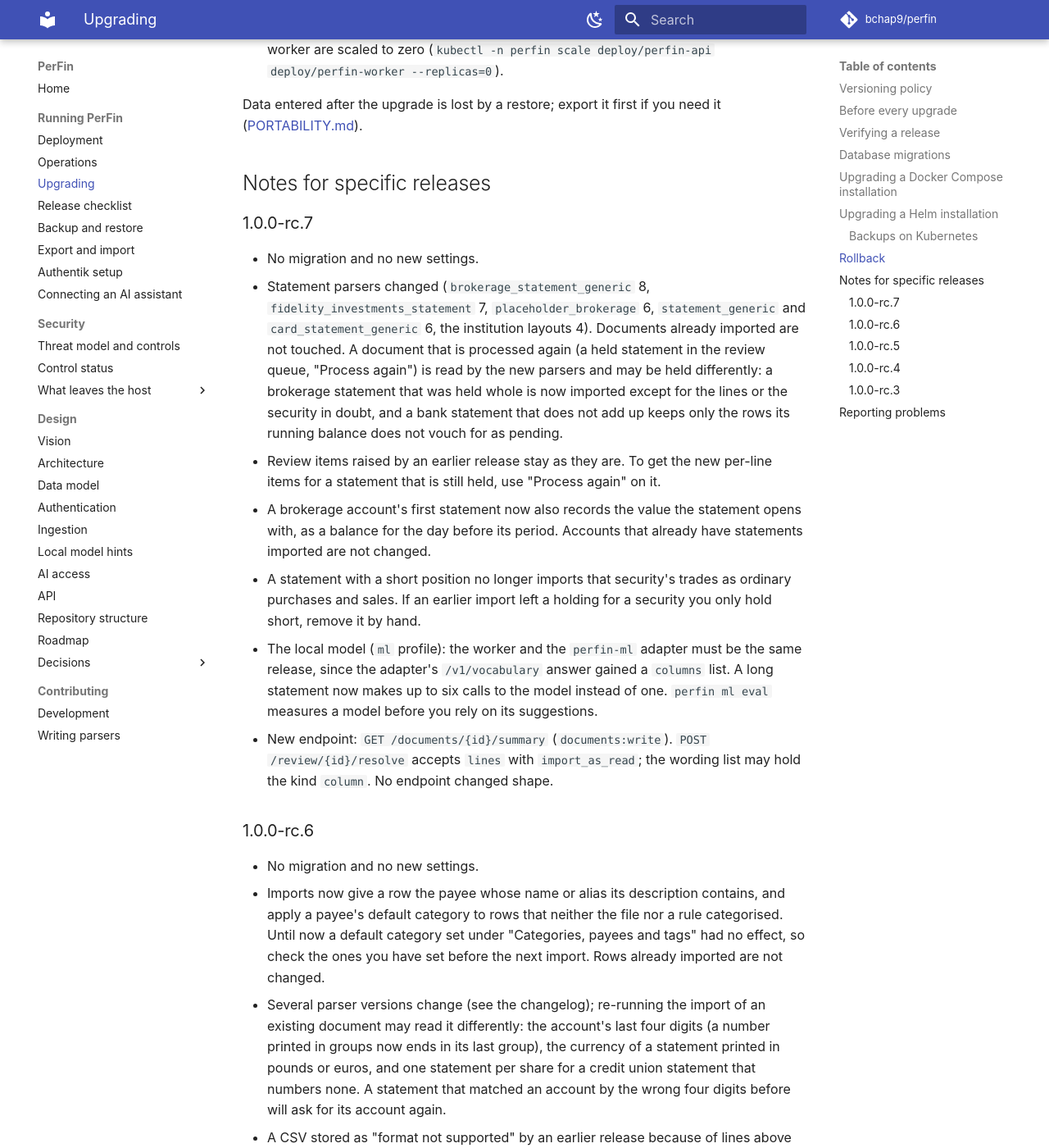
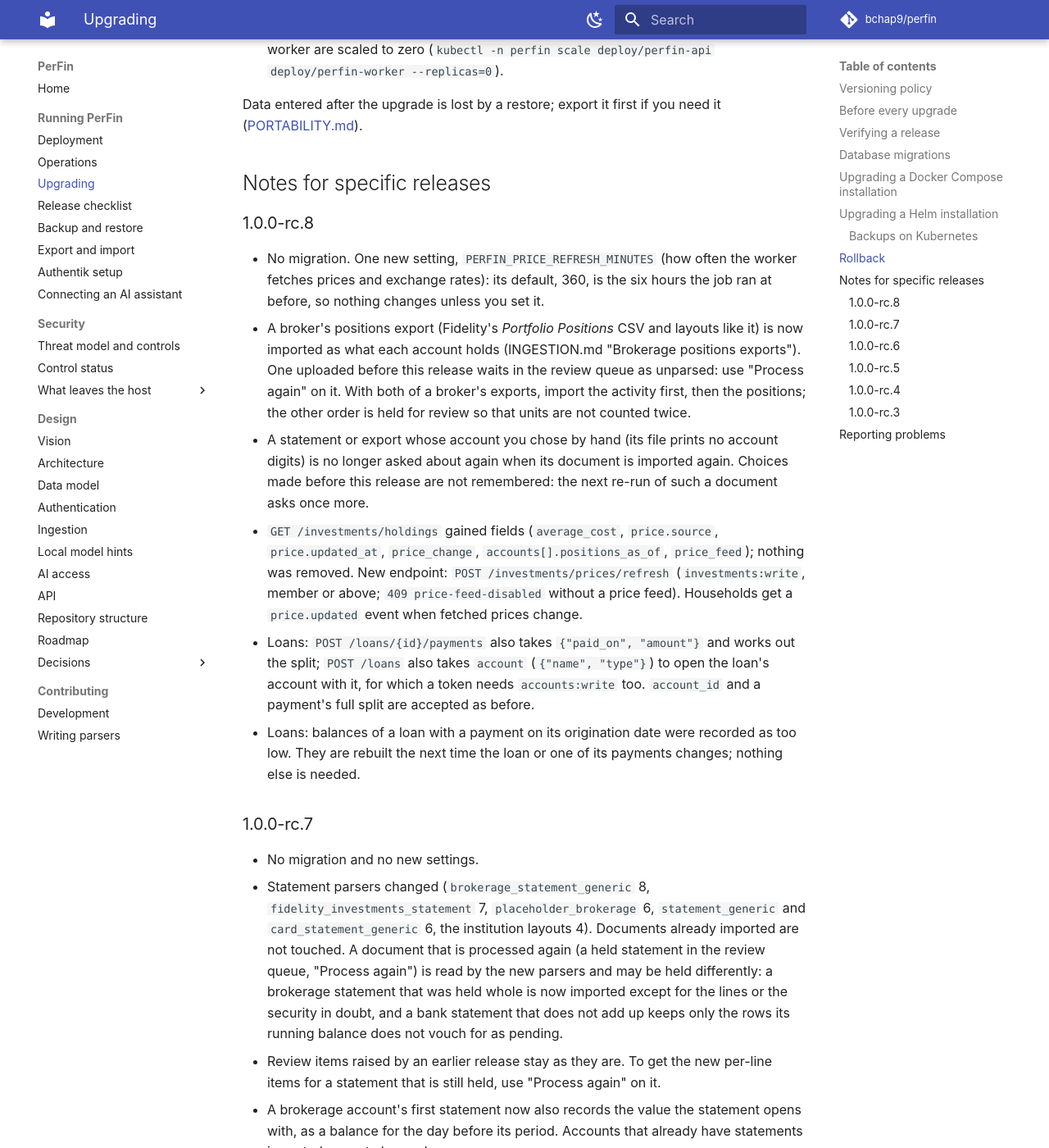
Before and after one commit to Bchap9/PerFin, an MkDocs documentation site: the page built from docs/UPGRADING.md, in a window 1280 px wide and 1400 px high, scrolled down 6039 px. Shown: the whole window at 82% size. Built offline with MkDocs 1.6.1 and Material for MkDocs 9.7.7, drawn with Linux system fonts in a browser that asks for light colours; comment, search, counter and statistics services are not loaded.

Commit message:
chore(release): version 1.0.0-rc.8
Co-Authored-By: Claude Fable 5.2 <noreply@anthropic.com>
Claude-Session: https://claude.ai/code/session_01HRK1FVCNpU8QijczxpiVkQ

```diff
--- a/docs/UPGRADING.md
+++ b/docs/UPGRADING.md
@@ -277,6 +277,37 @@ need it ([PORTABILITY.md](PORTABILITY.md)).
 
 ## Notes for specific releases
 
+### 1.0.0-rc.8
+
+- No migration. One new setting, `PERFIN_PRICE_REFRESH_MINUTES` (how often
+  the worker fetches prices and exchange rates): its default, 360, is the
+  six hours the job ran at before, so nothing changes unless you set it.
+- A broker's positions export (Fidelity's *Portfolio Positions* CSV and
+  layouts like it) is now imported as what each account holds
+  (INGESTION.md "Brokerage positions exports"). One uploaded before this
+  release waits in the review queue as unparsed: use "Process again" on it.
+  With both of a broker's exports, import the activity first, then the
+  positions; the other order is held for review so that units are not
+  counted twice.
+- A statement or export whose account you chose by hand (its file prints no
+  account digits) is no longer asked about again when its document is
+  imported again. Choices made before this release are not remembered: the
+  next re-run of such a document asks once more.
+- `GET /investments/holdings` gained fields (`average_cost`,
+  `price.source`, `price.updated_at`, `price_change`,
+  `accounts[].positions_as_of`, `price_feed`); nothing was removed. New
+  endpoint: `POST /investments/prices/refresh` (`investments:write`, member
+  or above; `409 price-feed-disabled` without a price feed). Households get
+  a `price.updated` event when fetched prices change.
+- Loans: `POST /loans/{id}/payments` also takes `{"paid_on", "amount"}`
+  and works out the split; `POST /loans` also takes `account` (`{"name",
+  "type"}`) to open the loan's account with it, for which a token needs
+  `accounts:write` too. `account_id` and a payment's full split are
+  accepted as before.
+- Loans: balances of a loan with a payment on its origination date were
+  recorded as too low. They are rebuilt the next time the loan or one of
+  its payments changes; nothing else is needed.
+
 ### 1.0.0-rc.7
 
 - No migration and no new settings.
```
Also changed, not shown: CHANGELOG.md (+14 -8 lines), README.md (+1 -1 lines), 7 other files.
